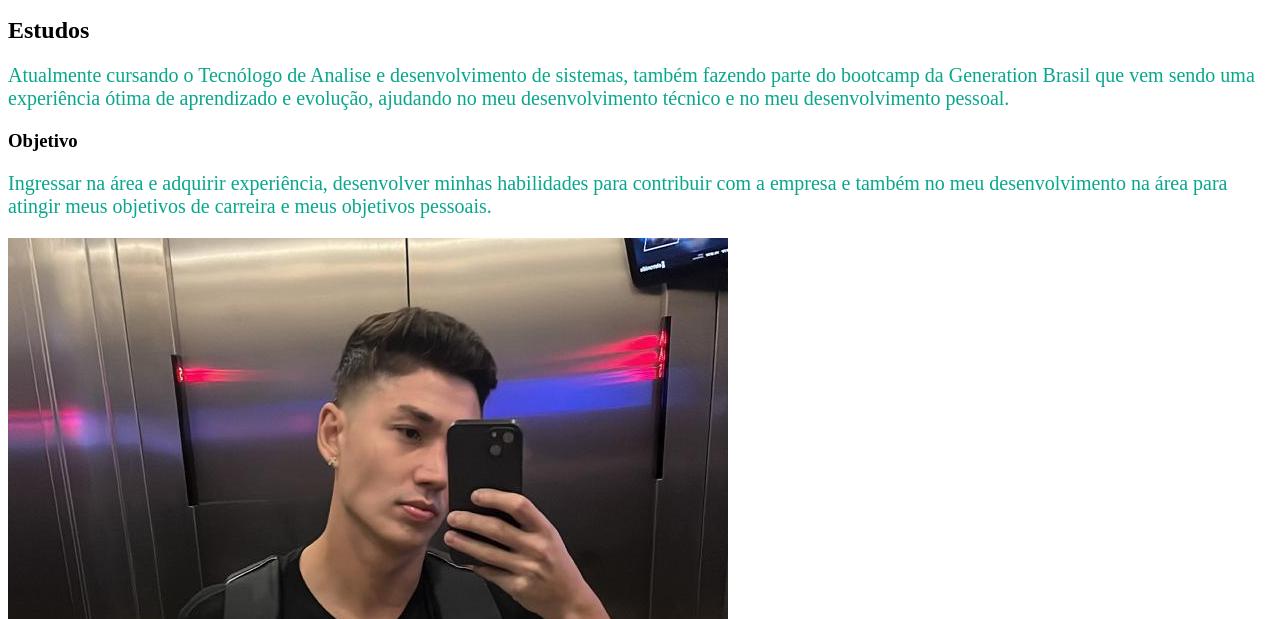
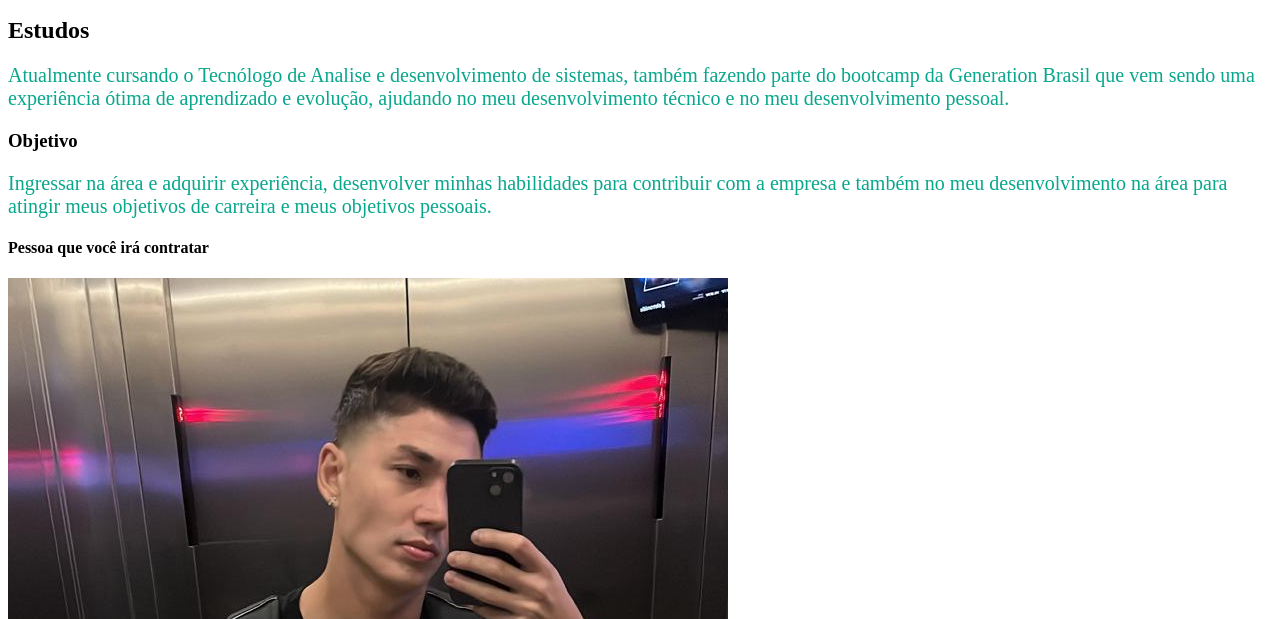
Before and after one commit to RodolfoOcanha/fundamentos-web, a plain HTML site: page index.html in a window 1280 px wide. Shown: the part 181-800 px from the top of the page. Drawn offline with Linux system fonts and the light colour scheme.

Commit message:
Primeiro site

```diff
--- a/index.html
+++ b/index.html
@@ -27,7 +27,7 @@
     Ingressar na área e adquirir experiência, desenvolver minhas habilidades para contribuir com a empresa e também no meu desenvolvimento na área
     para atingir meus objetivos de carreira e meus objetivos pessoais.
     </p>
-
+<h4>Pessoa que você irá contratar</h4>
     <img src="assets/Minha foto.jpeg" alt="Pessoa que você irá contratar!">
 
     <h4>Musica motivacional</h4>
```
